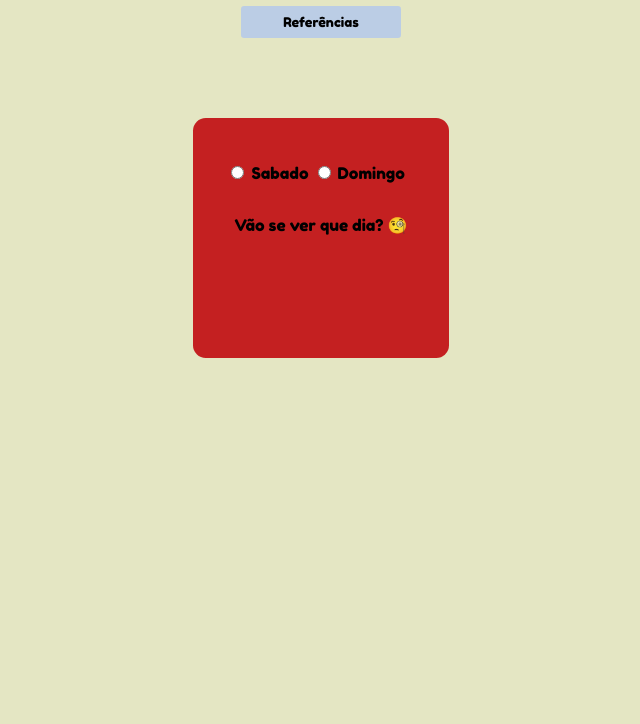
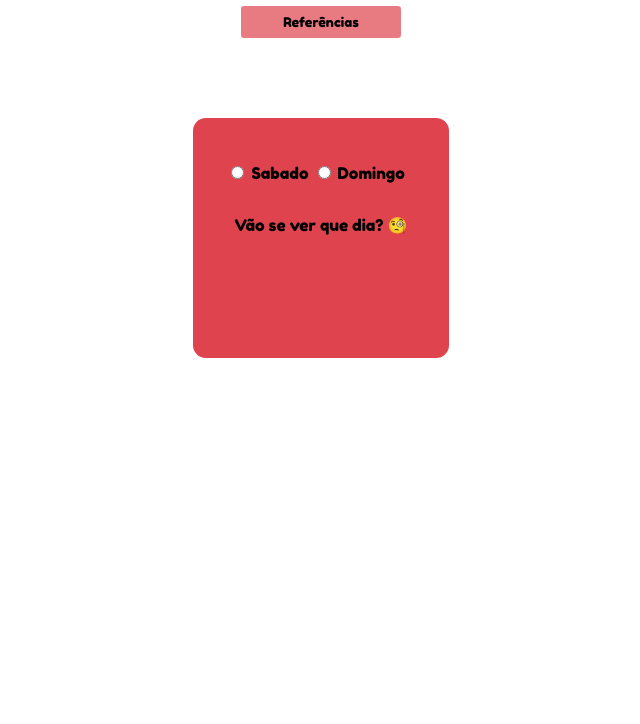
Before and after one commit to luisfelipeferreira/time_love, a plain HTML site: page pages/index.html in a window 1280 px wide. Shown: the part 76-800 px from the top of the page, without its empty margins (319-959 px from the left). Drawn offline with Linux system fonts and the light colour scheme.

Commit message:
dando um tapa no visual

```diff
--- a/styles/style-index.css
+++ b/styles/style-index.css
@@ -3,7 +3,7 @@
     font-family: 'Fredoka One', cursive;
 }
 body{
-    background: #E4E6C3;
+    background: #fff;
 }
 
 /* Header */
@@ -20,13 +20,13 @@ button{
     height: 2rem;
     border: none;
     border-radius: 0.2rem;
-    background: #BBCDE5;
+    background: #de434db2;
 }
 
 /* Hover header */
 
 button:hover{
-    background: #778DA9;
+    background: #DE434E;
 }
 
 /* Section */
@@ -42,7 +42,7 @@ section{
     border-radius: 0.8rem;
     width: 16rem;
     height: 15rem;
-    background: #C42021;
+    background: #DE434E;
 }
 div{
     position: relative;
```
